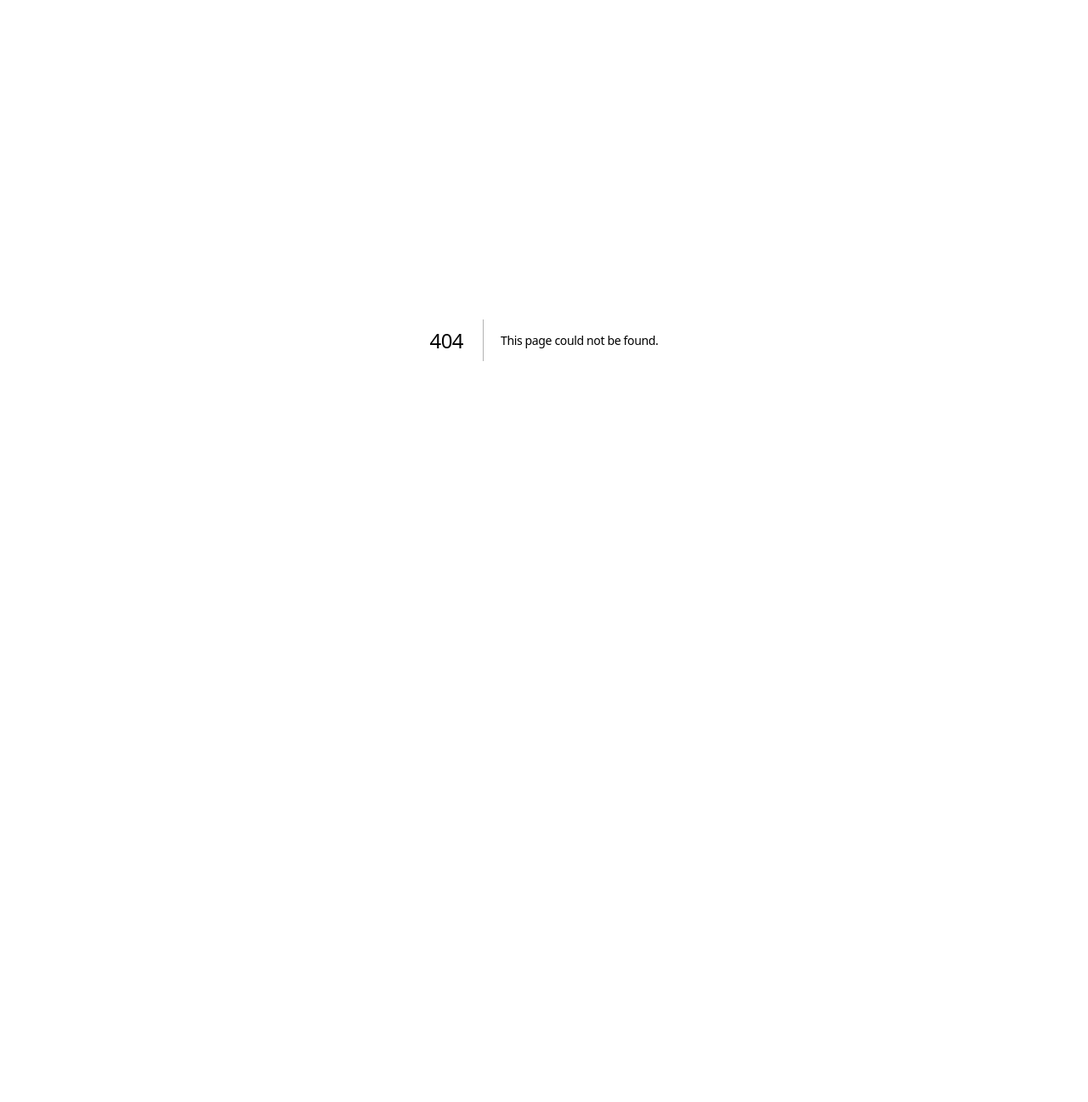
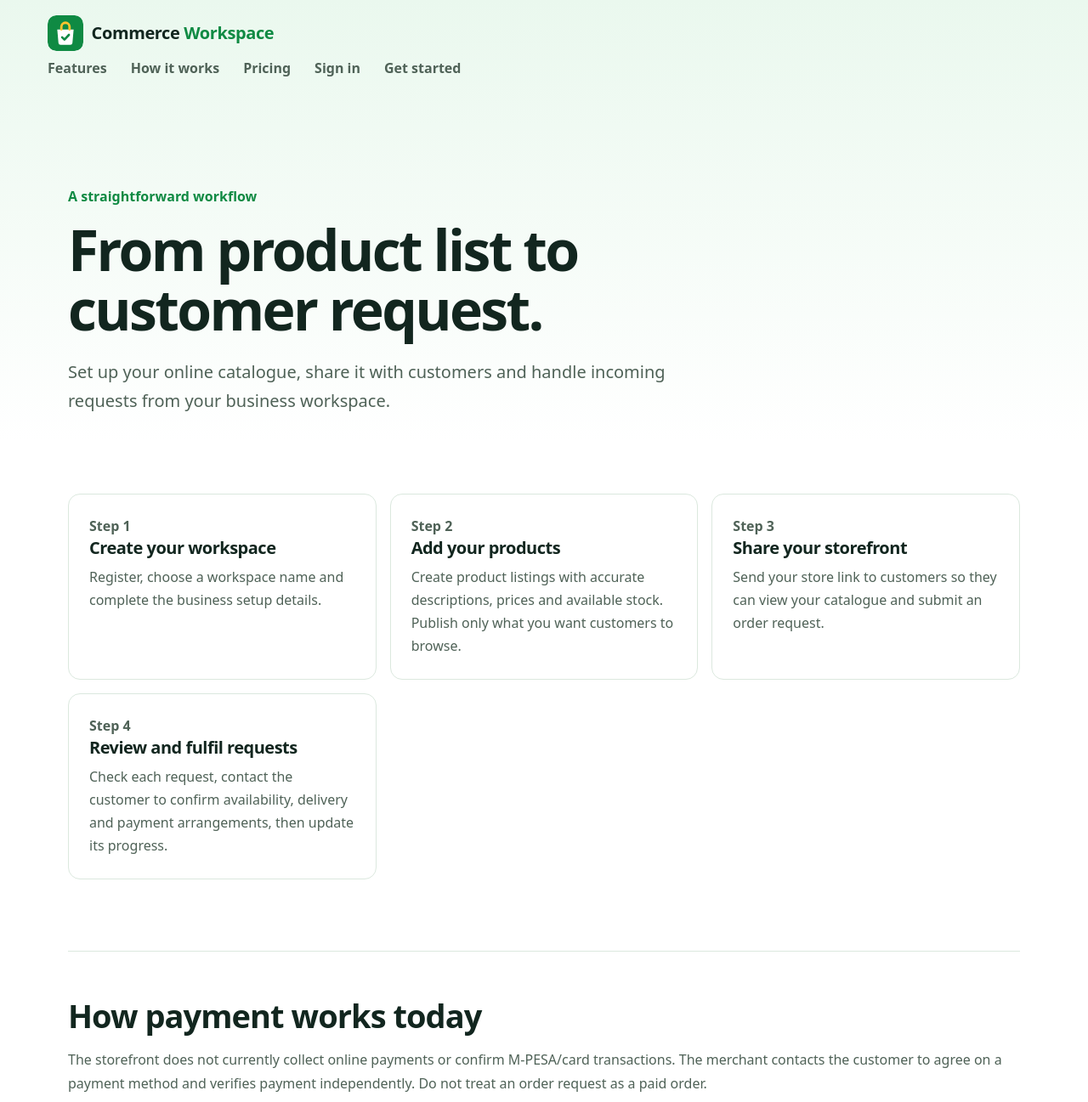
Before and after one commit to learninghub44/kenya-multitenant-commerce-docs, a Next.js app: page /how-it-works in a window 1280 px wide. Before the commit this address had no page. Shown: the top 1297 px of the page at 85% size. Before the commit the page ends 800 px from the top, so only its background shows below. Built offline with nearby package versions, Linux system fonts and the light colour scheme.

Commit message:
feat(marketing): add public product and legal pages

```diff
--- /dev/null
+++ b/src/app/(marketing)/how-it-works/page.tsx
@@ -0,0 +1,36 @@
+import type { Metadata } from "next";
+import Link from "next/link";
+import styles from "../../marketing.module.css";
+
+export const metadata: Metadata = {
+  title: "How it works | Commerce Workspace",
+  description: "Set up a business workspace, publish products and manage customer order requests."
+};
+
+const steps = [
+  ["Create your workspace", "Register, choose a workspace name and complete the business setup details."],
+  ["Add your products", "Create product listings with accurate descriptions, prices and available stock. Publish only what you want customers to browse."],
+  ["Share your storefront", "Send your store link to customers so they can view your catalogue and submit an order request."],
+  ["Review and fulfil requests", "Check each request, contact the customer to confirm availability, delivery and payment arrangements, then update its progress."]
+];
+
+export default function HowItWorksPage() {
+  return (
+    <div className={styles.container}>
+      <section className={styles.hero}>
+        <p className={styles.eyebrow}>A straightforward workflow</p>
+        <h1>From product list to customer request.</h1>
+        <p className={styles.lead}>Set up your online catalogue, share it with customers and handle incoming requests from your business workspace.</p>
+      </section>
+      <section className={styles.grid}>
+        {steps.map(([title,description],index) => <article className={styles.card} key={title}><p className={styles.eyebrow}>Step {index+1}</p><h2>{title}</h2><p>{description}</p></article>)}
+      </section>
+      <section className={styles.section}>
+        <h2>How payment works today</h2>
+        <p>The storefront does not currently collect online payments or confirm M-PESA/card transactions. The merchant contacts the customer to agree on a payment method and verifies payment independently. Do not treat an order request as a paid order.</p>
+        <div className={styles.notice}>Payment integrations are not available in this release. We will update this page if supported online payment options become available.</div>
+        <Link className={styles.primary} href="/register">Set up your workspace</Link>
+      </section>
+    </div>
+  );
+}
```
